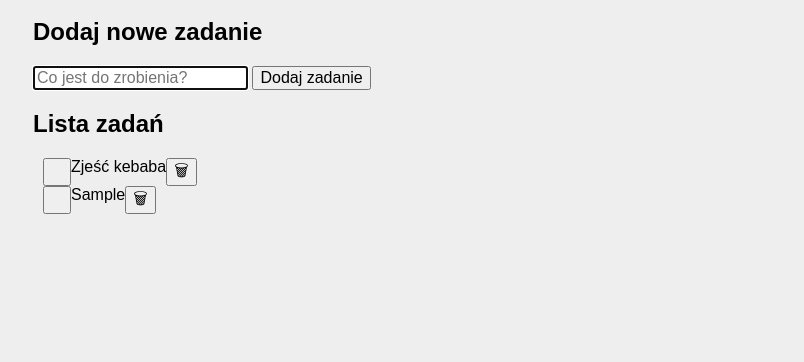
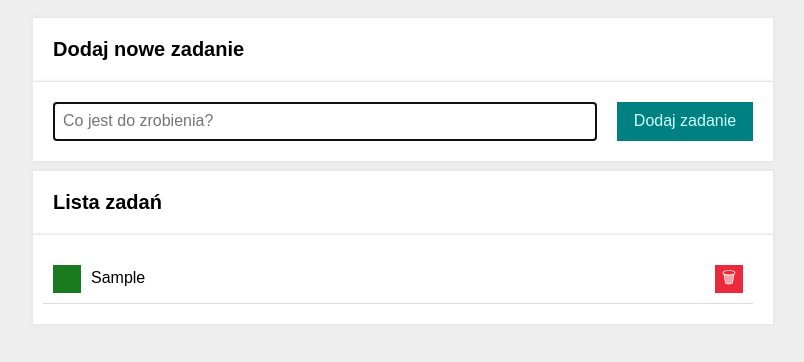
Before and after one commit to P-Michalski/to-do-list, a plain HTML site: page index.html in a window 1280 px wide. Both pictures are taken after typing "Sample" into the empty fields and a click on the button "Dodaj zadanie". Shown: the part 80-442 px from the top of the page, without its empty margins (237-1041 px from the left). Drawn offline with nearby package versions, Linux system fonts and the light colour scheme.

Commit message:
Added proper css styles and integrated them with script code

```diff
--- a/css/form.css
+++ b/css/form.css
@@ -0,0 +1,15 @@
+.form__inputBox {
+    padding: 8px;
+    border: 2px solid #dcdcdc;
+}
+
+.form__button {
+    background-color: teal;
+    color: #ccffff;
+    border: none;
+    font-family: 'Montserrat', sans-serif;
+}
+
+.form__button:focus {
+    outline: 2px solid black;
+}
--- a/css/main.css
+++ b/css/main.css
@@ -1,3 +1,3 @@
 .main {
-    margin: 0 30px
+    margin: 0 30px;
 }
--- a/css/section.css
+++ b/css/section.css
@@ -1,6 +1,62 @@
+.formSection {
+    display: grid;
+    grid-template-rows: auto auto;
+    grid-gap: 1px;
+}
+
+.formSection__item {
+    background-color: white;
+    padding: 20px;
+    margin: 0px;
+    box-shadow: 0 0 3px 1px #e5e5e5;
+}
+
+.formSection__item--first {
+    font-size: 20px;
+}
+
+.formSection__item--last {
+    display: grid;
+    grid-template-columns: 4fr 1fr;
+    grid-gap: 20px;
+}
+
+@media (max-width: 768px) {
+    .formSection__item--last {
+        grid-template-columns: 1fr;
+        grid-template-rows: 1fr 1fr;
+    }
+}
+
+.taskSection {
+    margin-top: 10px;
+    display: grid;
+    grid-template-rows: auto auto;
+    grid-gap: 1px;
+}
+
+.taskSection__item {
+    background-color: white;
+    padding: 20px;
+    margin: 0px;
+    box-shadow: 0 0 3px 1px #e5e5e5;
+}
+
+.taskSection__item--first {
+    font-size: 20px;
+}
+
 .taskSection__taskList {
     list-style: none;
     padding-left: 10px;
+}
+
+.taskSection__listItem {
+    display: grid;
+    grid-template-columns: auto 1fr auto;
+    padding: 10px;
+    align-items: center;
+    border-bottom: 1px solid #dcdcdc;
 }
 
 .taskSection__listItemText--done {
@@ -10,9 +66,21 @@
 .taskSection__button {
     min-width: 28px;
     min-height: 28px;
+    border: none;
 }
 
-.taskSection__listItem {
-    display: flex;
+.taskSection__button:focus {
+    outline: 2px solid black;
+}
 
+.taskSection__button--first {
+    margin-right: 10px;
+    background-color: #1a7b1e;
+    color: #f7fff7;
 }
+
+.taskSection__button--last {
+    margin-left: 10px;
+    background-color: #ec293b;
+    color: white;
+}
--- a/index.html
+++ b/index.html
@@ -26,15 +26,15 @@
     </header>
     <main class="main">
         <section class="formSection">
-            <h2>Dodaj nowe zadanie</h2>
-            <form class="js-form">
-                <input type="text" placeholder="Co jest do zrobienia?" class="js-newTask">
+            <h2 class="formSection__item formSection__item--first">Dodaj nowe zadanie</h2>
+            <form class="formSection__item formSection__item--last js-form">
+                <input type="text" placeholder="Co jest do zrobienia?" class="js-newTask form__inputBox">
                 <button class="form__button" type="submit">Dodaj zadanie</button>
             </form>
         </section>
         <section class="taskSection">
-            <h2>Lista zadań</h2>
-            <ul class="taskSection__taskList js-taskList">
+            <h2 class="taskSection__item taskSection__item--first">Lista zadań</h2>
+            <ul class=" taskSection__item taskSection__taskList js-taskList">
 
             </ul>
         </section>
--- a/js/script.js
+++ b/js/script.js
@@ -1,19 +1,14 @@
 {
-    const tasks = [
-        {
-            content: "Zjeść kebaba",
-            done: false,
-        }
-    ];
+    const tasks = [];
 
     const render = () => {
         let htmlString = "";
         for (const task of tasks) {
             htmlString += `
                 <li class="taskSection__listItem">
-                    <button class="taskSection__button js-doneButton">${task.done ? "✔" : ""}</button>
+                    <button class="taskSection__button taskSection__button--first js-doneButton">${task.done ? "✔" : ""}</button>
                     <span${task.done ? " class=\"taskSection__listItemText--done\"" : ""}>${task.content}</span>
-                    <button class="taskSection__button js-removeButton">🗑</button>
+                    <button class="taskSection__button taskSection__button--last js-removeButton">🗑</button>
                 </li>
             `;
         };
@@ -22,8 +17,7 @@
         bindEvents();
     };
 
-    const addNewTask = (newTaskContent) => {
-        const newTask = document.querySelector(".js-newTask");
+    const addNewTask = (newTaskContent, newTask) => {
         tasks.push({
             content: newTaskContent,
             done: false,
@@ -57,7 +51,7 @@
                 toggleTaskDone(index);
             });
         });
-    }
+    };
 
     const init = () => {
         render();
@@ -65,12 +59,14 @@
         const form = document.querySelector(".js-form");
         form.addEventListener("submit", (event) => {
             event.preventDefault();
+            const newTask = document.querySelector(".js-newTask");
             const newTaskContent = document.querySelector(".js-newTask").value.trim();
             if (newTaskContent === "") {
+                newTask.focus();
                 return;
             }
 
-            addNewTask(newTaskContent);
+            addNewTask(newTaskContent, newTask);
         });
     };
 
```
Also changed, not shown: css/style.css (indentation only).
